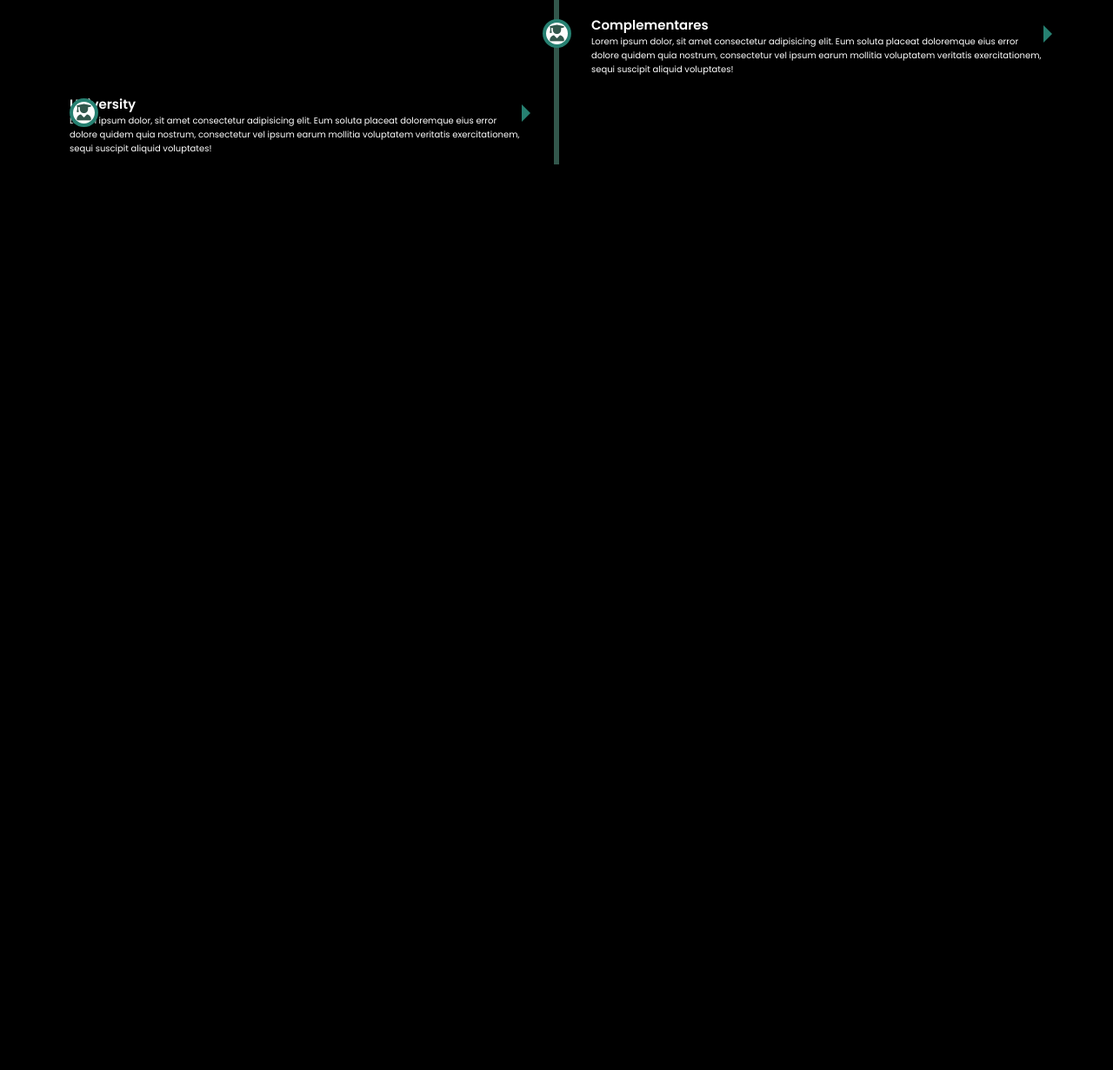
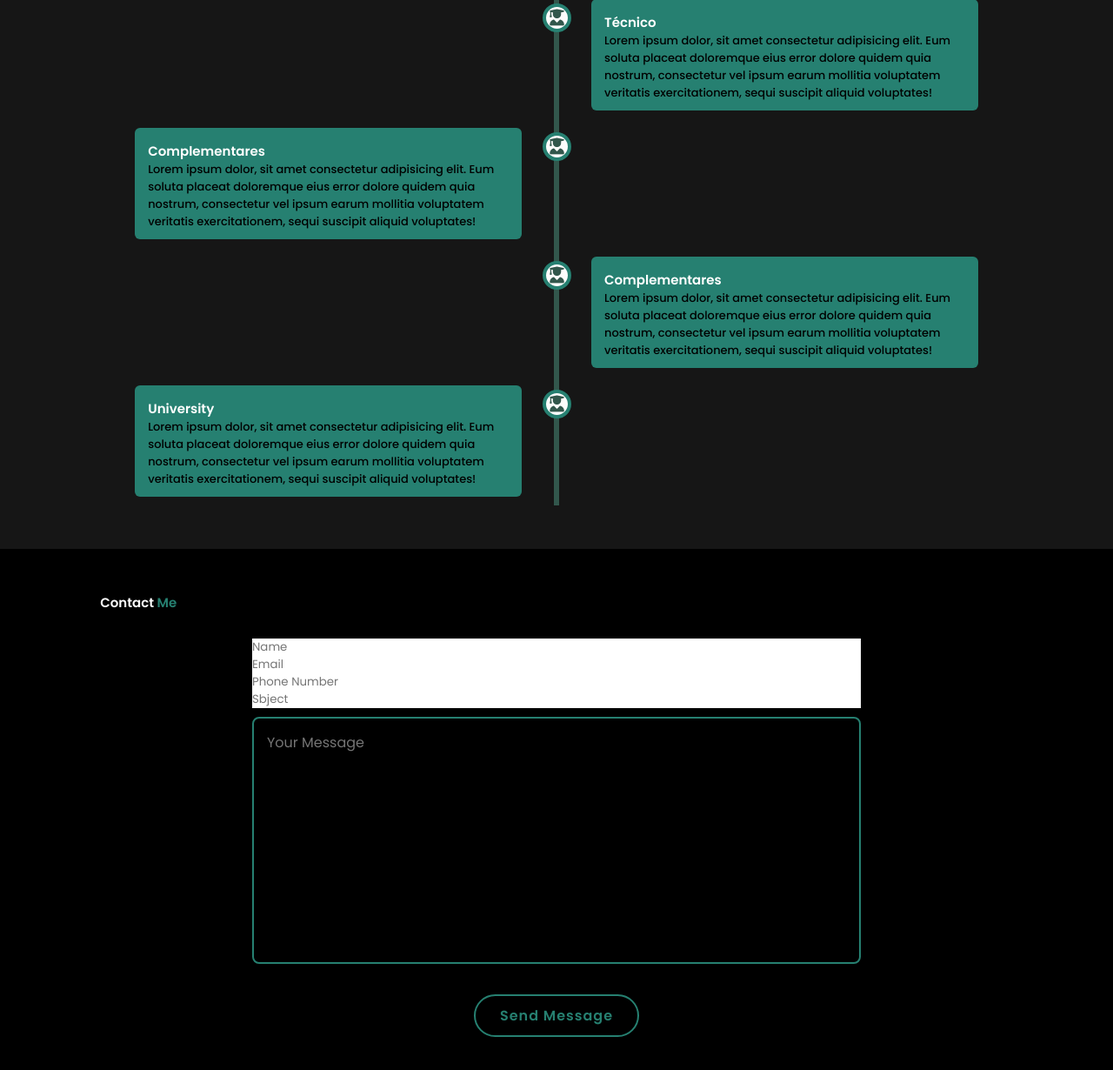
Before and after one commit to RibahDev/Portifolio, a plain HTML site: page index.html in a window 1280 px wide. Shown: the part 2780-4010 px from the top of the page at 87% size. Before the commit the page ends 2969 px from the top, so only its background shows below. Drawn offline with Linux system fonts and the light colour scheme.

Commit message:
Manutenção de erros e avanço no codigo

```diff
--- a/assets/css/style.css
+++ b/assets/css/style.css
@@ -309,10 +309,6 @@ span {
     background: var(--second-bg-color);
 }
 
-.heading {
-
-}
-
 .services-container{
     display: grid;
     grid-template-columns: repeat(3, 1fr);
@@ -322,7 +318,7 @@ span {
 
 .service-box{
     background-color: var(--main-color);
-    height: 300px;
+    height: 250px;
     border-radius: 3rem;
     cursor: pointer;
     transition: 0.3s ease;
@@ -331,7 +327,7 @@ span {
 .service-box:hover {
     background: transparent;
     color: var(--text-color);
-    transform: scale(1.3);
+    transform: scale(1.03);
     border: 1px solid var(--main-color);
 }
 
@@ -480,7 +476,7 @@ span {
     width: 25px;
     height: 25px;
     line-height: 25px;
-    right: -17;
+    right: -17px;
     background-color: rgb(252, 252, 252);
     border: 4px solid var(--main-color);
     top: 15px;
@@ -511,7 +507,7 @@ span {
     right: 30px;
     border: medium solid var(--main-color);
     border-width: 10px 0 10px 10px;
-    border-color: transparent transparent transparent var(--main-color);
+    border-color: transparent var(--main-color) transparent transparent;
 }
 
 .education .right::before{
@@ -524,9 +520,106 @@ span {
     right: 30px;
     border: medium solid var(--main-color);
     border-width: 10px 0 10px 10px;
-    border-color: transparent transparent transparent var(--main-color);
+    border-color: transparent  var(--main-color) transparent transparent;
 }
 
 .education .right::after{
     left: -16px;
 }
+
+.education .content {
+    background: var(--main-color);
+    position: relative;
+    border-radius: 6px;
+}
+
+.education .content .tag {
+    font-size: 1.5rem;
+    padding-top: 1.5rem;
+    padding-left: 1.5rem;
+}
+
+.education .content .decs {
+    margin-left: 1.5rem;
+    padding-bottom: 1rem;
+}
+
+.education .content .tag h2 {
+    font-size: 1.5rem;
+    font-weight: 600;
+}
+
+.education .content .decs p {
+    font-size: 1.3rem;
+    font-weight: 500;
+    color: black;
+}
+
+@media screen and (max-width:600px) {
+    .education .timeline {
+        margin-top: 2;
+    }
+    .education .timeline::after{
+        left: 31px;
+    }
+    .education .container {
+        width: 100%;
+        padding-left: 8rem;
+        padding-right: 2rem;
+    }
+    .education .container::after {
+        font-size: 2.2rem;
+    }
+    .education .container ::before {
+        left: 61px;
+        border: medium solid var(--main-color);
+        border-width: 10px 10px 10px 0;
+        border-color: transparent var(--main-color) transparent transparent;
+    }
+    .education .left::after {
+        left: 15px;
+    }
+    .education .right::after {
+        left: 15px;
+    }
+    .education .right {
+        left: 0%;
+    }
+}
+
+/* Contact section */
+.contact h2 {
+    margin-bottom: 3rem;
+    color: white;
+}
+
+.contact form {
+    max-width: 70rem;
+    margin: 1rem auto;
+    margin-bottom: 3rem;
+    text-align: center;
+}
+
+.contact form .input-box {
+    display: flex;
+    flex-direction: column;
+    justify-content: center;
+    flex-wrap: wrap;
+}
+
+.contact form .input-box .input,
+.contact form textarea {
+    width: 100%;
+    padding: 1.5rem;
+    font-size: 1.6rem;
+    color: var(--text-color);
+    background: var(--bg-color);
+    border-radius: 0.8rem;
+    border: 2px solid var(--main-color);
+    margin: 1rem 0;
+    resize: none;
+}
+
+.contact form .btn {
+    margin-top: 2rem;
+}
--- a/index.html
+++ b/index.html
@@ -98,7 +98,7 @@
         </div>
     </section>
 
-    <sectione class="education" id="education">
+    <section class="education" id="education">
         <h2 class="heading">My <span>Education</span></h2>
         <div class="timeline">
             <div class="container right">
@@ -163,7 +163,21 @@
                 </div>
             </div>
         </div>
-    </sectione>
+
+    </section>
+    <section class="contact" id="contact">
+        <h2 class="heading">Contact <span>Me</span></h2>
+        <form action="">
+            <div class="input-box">
+                <input type="text" name="name" placeholder="Name" required>
+                <input type="email" placeholder="Email" required>
+                <input type="number"  placeholder="Phone Number" required>
+                <input type="text"  placeholder="Sbject">
+            </div>
+            <textarea name="" id="" cols="30" rows="10" placeholder="Your Message"></textarea>
+            <input type="submit" value="Send Message" class="btn">
+        </form>
+    </section>
 
     <script src="assets/js/script.js"></script>
 </body>
```
